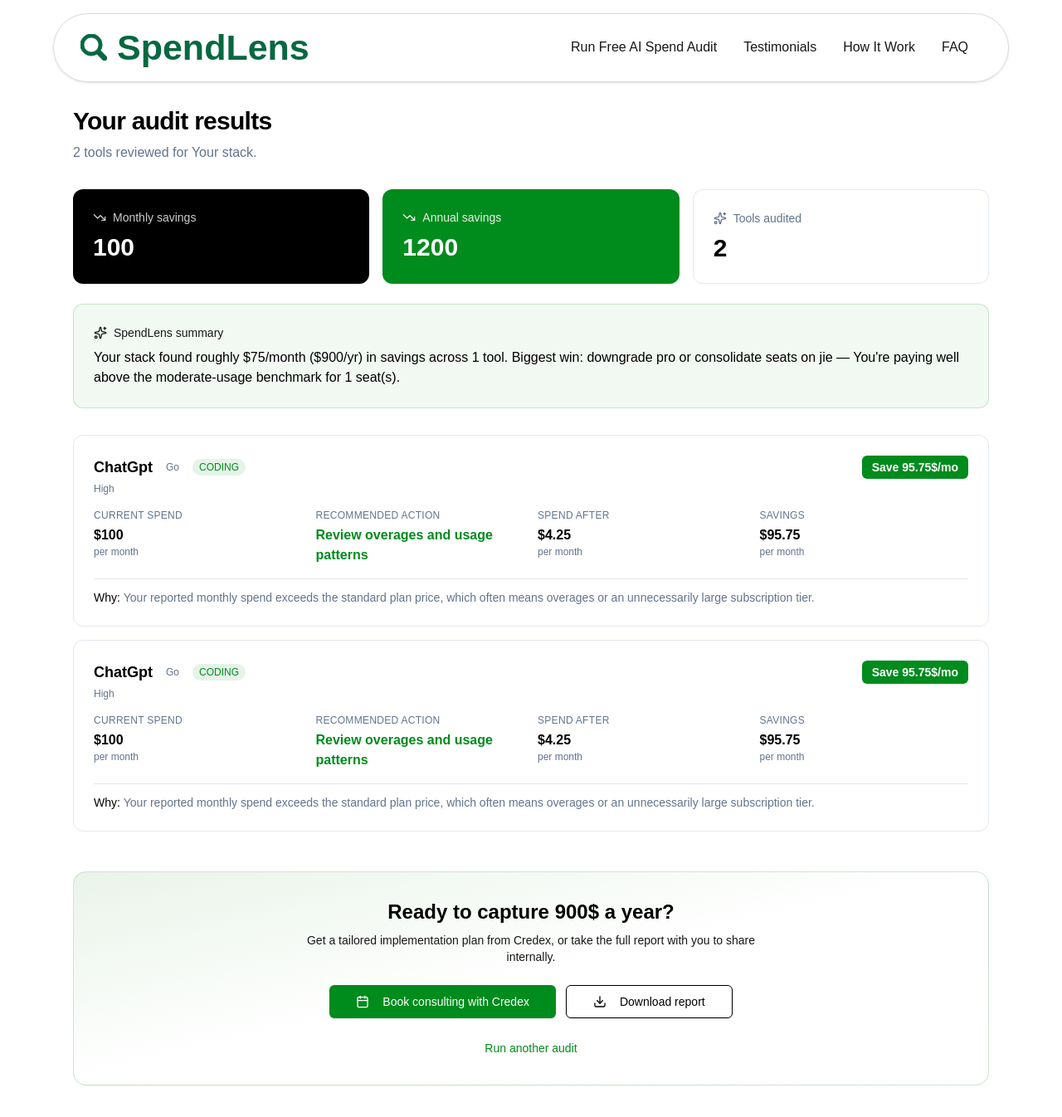
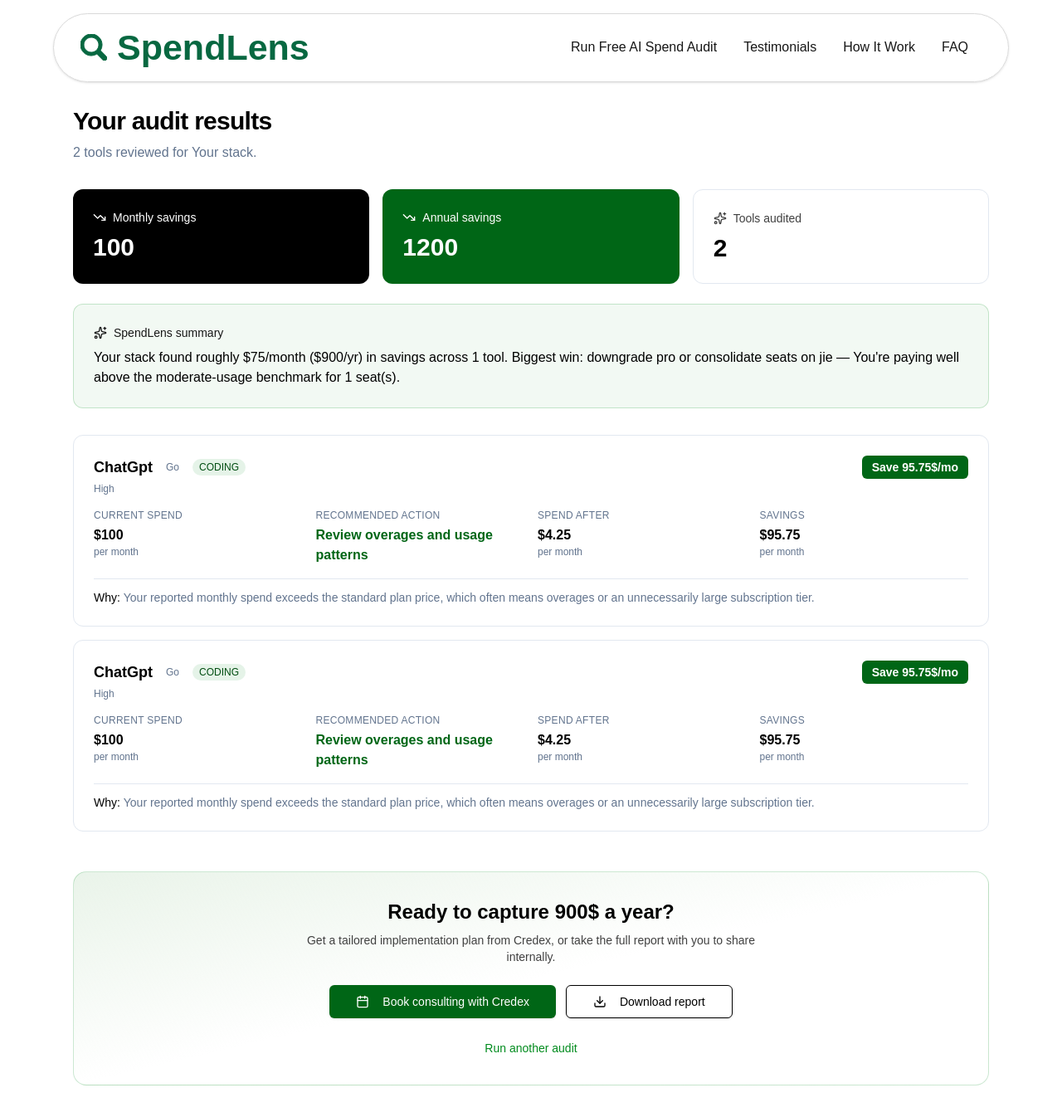
Before and after one commit to shubhamnar93/SpendLens, a Next.js app: page /result in a window 1280 px wide. Shown: the top 1346 px of the page at 83% size. Built offline with nearby package versions, Linux system fonts and the light colour scheme.

Commit message:
perf(a11y): optimize result page with Lighthouse improvements

```diff
--- a/src/components/result/ResultsCTA.tsx
+++ b/src/components/result/ResultsCTA.tsx
@@ -15,7 +15,7 @@ export const ResultsCTA = React.memo(({ totalAnnualSavings, onConsult, onReport
       <h2 className="text-2xl font-bold text-black">
         Ready to capture {totalAnnualSavings}$ a year?
       </h2>
-      <p className="mx-auto mt-2 max-w-xl text-sm text-muted-foreground">
+      <p className="mx-auto mt-2 max-w-xl text-sm text-neutral-700">
         Get a tailored implementation plan from Credex, or take the full
         report with you to share internally.
       </p>
@@ -23,7 +23,7 @@ export const ResultsCTA = React.memo(({ totalAnnualSavings, onConsult, onReport
     <div className="mt-6 flex flex-col items-center justify-center gap-3 sm:flex-row">
       <button
         onClick={onConsult}
-        className="inline-flex items-center justify-center gap-2 whitespace-nowrap text-sm font-medium transition-colors focus-visible:outline-none focus-visible:ring-1 focus-visible:ring-ring disabled:pointer-events-none disabled:opacity-50 [&amp;_svg]:pointer-events-none [&amp;_svg]:size-4 [&amp;_svg]:shrink-0 shadow hover:bg-[#008b1d]/90 h-10 rounded-md px-8 bg-[#008b1d] text-white hover:opacity-90">
+        className="inline-flex items-center justify-center gap-2 whitespace-nowrap text-sm font-medium transition-colors focus-visible:outline-none focus-visible:ring-1 focus-visible:ring-ring disabled:pointer-events-none disabled:opacity-50 [&amp;_svg]:pointer-events-none [&amp;_svg]:size-4 [&amp;_svg]:shrink-0 shadow hover:bg-[#006616]/90 h-10 rounded-md px-8 bg-[#006616] text-white hover:opacity-90">
         <Calender />
         Book consulting with Credex
       </button>
--- a/src/components/result/ResultsSummaryCards.tsx
+++ b/src/components/result/ResultsSummaryCards.tsx
@@ -6,21 +6,21 @@ import { AuditResult } from "@/server/audit-engine";
 export const ResultsSummaryCards = React.memo(({ results }: { results: AuditResult[] }) => {
   return (
     <div className="mt-8 grid gap-4 md:grid-cols-3"> <div className="rounded-xl bg-black p-6 text-white">
-      <div className="flex items-center gap-2 text-sm opacity-80">
+      <div className="flex items-center gap-2 text-sm">
         <TrendingDown />
         Monthly savings
       </div>
       <div className="mt-2 text-3xl font-bold">{100}</div>
     </div>
-      <div className="rounded-xl bg-[#008b1d] p-6 text-white">
-        <div className="flex items-center gap-2 text-sm opacity-90">
+      <div className="rounded-xl bg-[#006616] p-6 text-white">
+        <div className="flex items-center gap-2 text-sm">
           <TrendingDown />
           Annual savings
         </div>
         <div className="mt-2 text-3xl font-bold">{1200}</div>
       </div>
       <div className="rounded-xl border border-[#e2e8f0] bg-white p-6">
-        <div className="flex items-center gap-2 text-sm text-[#62748e]">
+        <div className="flex items-center gap-2 text-sm text-neutral-700">
           {/* <Sparkles className="h-4 w-4 text-primary" /> */}
           <Sparkles />
           Tools audited
--- a/src/components/result/ToolResultCard.tsx
+++ b/src/components/result/ToolResultCard.tsx
@@ -7,18 +7,18 @@ export const ToolResultCard = React.memo(({ recommendation, isApi }: { isApi: bo
       <div className="flex flex-wrap items-start justify-between gap-3">
         <div>
           <div className="flex items-center gap-2">
-            <h3 className="text-lg font-semibold text-black">{recommendation.toolName}</h3>
+            <h2 className="text-lg font-semibold text-black">{recommendation.toolName}</h2>
             <span className="rounded-full bg-muted px-2 py-0.5 text-xs text-[#62748e]">
               {recommendation.planName}
             </span>
-            <span className="rounded-full bg-[#008b1d]/10 px-2 py-0.5 text-xs font-medium text-[#008b1d]">
+            <span className="rounded-full bg-[#008b1d]/10 px-2 py-0.5 text-xs font-medium text-[#004D11]">
               {recommendation.category.toUpperCase()}
             </span>
           </div>
           <p className="mt-1 text-xs text-[#62748e]">{recommendation.usageBudget}</p>
         </div>
         {(recommendation.savings ?? 0) > 0 && (
-          <div className="rounded-md bg-[#008b1d] px-3 py-1 text-sm font-semibold text-white">
+          <div className="rounded-md bg-[#006616] px-3 py-1 text-sm font-semibold text-white">
             Save {recommendation.savings ?? 0}$/mo
           </div>
         )}
@@ -74,7 +74,7 @@ function Metric({
       <div className="text-xs uppercase tracking-wide text-[#62748e]">{label}</div>
       <div
         className={
-          "mt-1 text-base font-semibold " + (highlight ? "text-[#008b1d]" : "text-black")
+          "mt-1 text-base font-semibold " + (highlight ? "text-[#006616]" : "text-black")
         }
       >
         {value}
```
